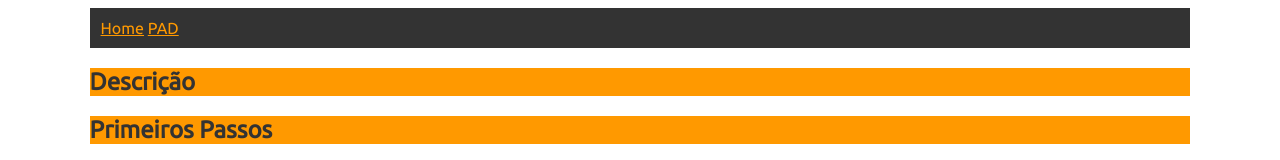
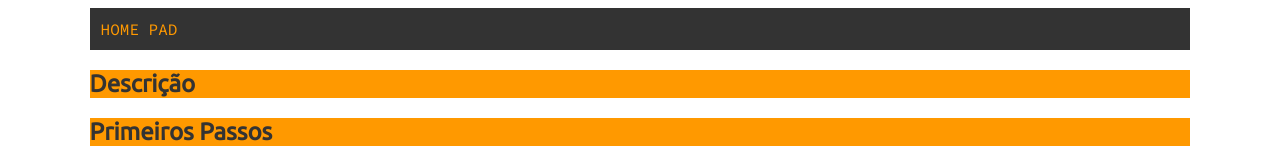
Before and after one commit to 52factorial/pad, a website: page html/pad.html in a window 1280 px wide. Shown: the top 160 px of the page. Drawn offline with Linux system fonts and the light colour scheme; grey boxes are pictures that could not be loaded.

Commit message:
Formated header (new font)

```diff
--- a/html/pad.html
+++ b/html/pad.html
@@ -3,15 +3,16 @@
     <head>
         <meta charset="UTF-8"/>
         <title>PAD Home</title>
+        <link href="https://fonts.googleapis.com/css?family=Ubuntu" rel="stylesheet">
+        <link href="https://fonts.googleapis.com/css?family=Source+Code+Pro" rel="stylesheet">
         <link href="style.css" rel="stylesheet"/>
-        <link href="https://fonts.googleapis.com/css?family=Ubuntu" rel="stylesheet">
     </head>
 
     <body>
         <div id="wrap">
             <header>
                 <nav>
-                    <a href="pad.html">Home</a>
+                    <a href="pad.html">HOME</a>
                     <a href="main.html">PAD</a>
                 </nav>
             </header>
--- a/html/style.css
+++ b/html/style.css
@@ -23,6 +23,11 @@ h1 {
 
 nav a:link, nav a:visited {
     color:#FF9900;
+    text-decoration: none;
+}
+
+nav {
+    font-family: 'Source Code Pro', monospace;
 }
 
 .hidden {
```
